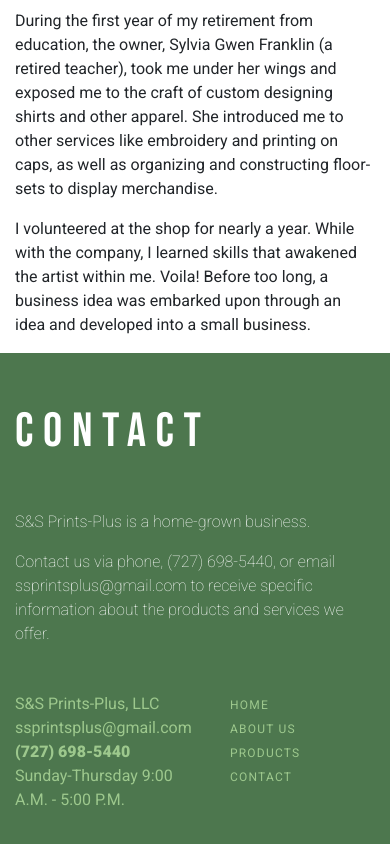
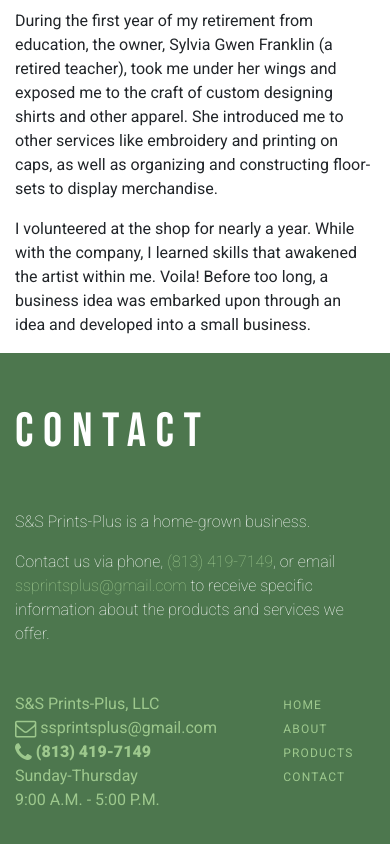
Before and after one commit to rscole87/ssprintsplus_website_bootstrap, a website: page about.html in a window 390 px wide. Shown: the part 1097-1941 px from the top of the page. Drawn offline with nearby package versions, Linux system fonts and the light colour scheme.

Commit message:
add phone and email links to contact section and footer

```diff
--- a/about.html
+++ b/about.html
@@ -148,26 +148,27 @@
         </div>
 
         <p class="body-copy">S&S Prints-Plus is a home-grown business.</p>
-        <p class="body-copy">Contact us via phone, (727) 698-5440, or email ssprintsplus@gmail.com to receive specific information about the products and services we offer.</p>
+        <p class="body-copy">Contact us via phone, <a href="tel:+18134197149" class="contact-link" role="button">(813) 419-7149</a>, or email <a href="mailto:ssprintsplus@gmail.com" class="contact-link" role="button">ssprintsplus@gmail.com</a> to receive specific information about the products and services we offer.</p>
       </div>
     </section>
 
     <footer>
       <div class="container">
         <div class="row">
-          <div class="col-6">
+          <div class="col-8">
             <ul>
               <li class="footer-contact-info">S&S Prints-Plus, LLC</li>
-              <li class="footer-contact-info">ssprintsplus@gmail.com</li>
-              <li class="footer-contact-info bold-weight">(727) 698-5440</li>
-              <li class="footer-contact-info">Sunday-Thursday 9:00 A.M. - 5:00 P.M.</li>
+              <li class="footer-contact-info"><a href="mailto:ssprintsplus@gmail.com" class="contact-link" role="button"><i class="fa fa-envelope-o fa-lg"></i> ssprintsplus@gmail.com</a></li>
+              <li class="footer-contact-info bold-weight"><a href="tel:+18134197149" class="contact-link" role="button"><i class="fa fa-phone fa-lg"></i> (813) 419-7149</a></li>
+              <li class="footer-contact-info">Sunday-Thursday</li>
+              <li class="footer-contact-info">9:00 A.M. - 5:00 P.M.</li>
             </ul>
           </div>
 
-          <div class="col-6">
+          <div class="col-4">
             <ul id="footer-nav">
               <li><a href="./index.html">Home</a></li>
-              <li><a href="./about.html">About Us</a></li>
+              <li><a href="./about.html">About</a></li>
               <li><a href="./products.html">Products</a></li>
               <li><a href="#contact-section">Contact</a></li>
             </ul>
--- a/css/style.scss
+++ b/css/style.scss
@@ -262,6 +262,10 @@
   }
 }
 
+.contact-link{
+  color: $lightPrimary;
+}
+
 footer {
   background-color: $mediumPrimary;
   div.container {
```
Also changed, not shown: index.html (+8 -7 lines), products.html (+8 -7 lines), css/style.css.
